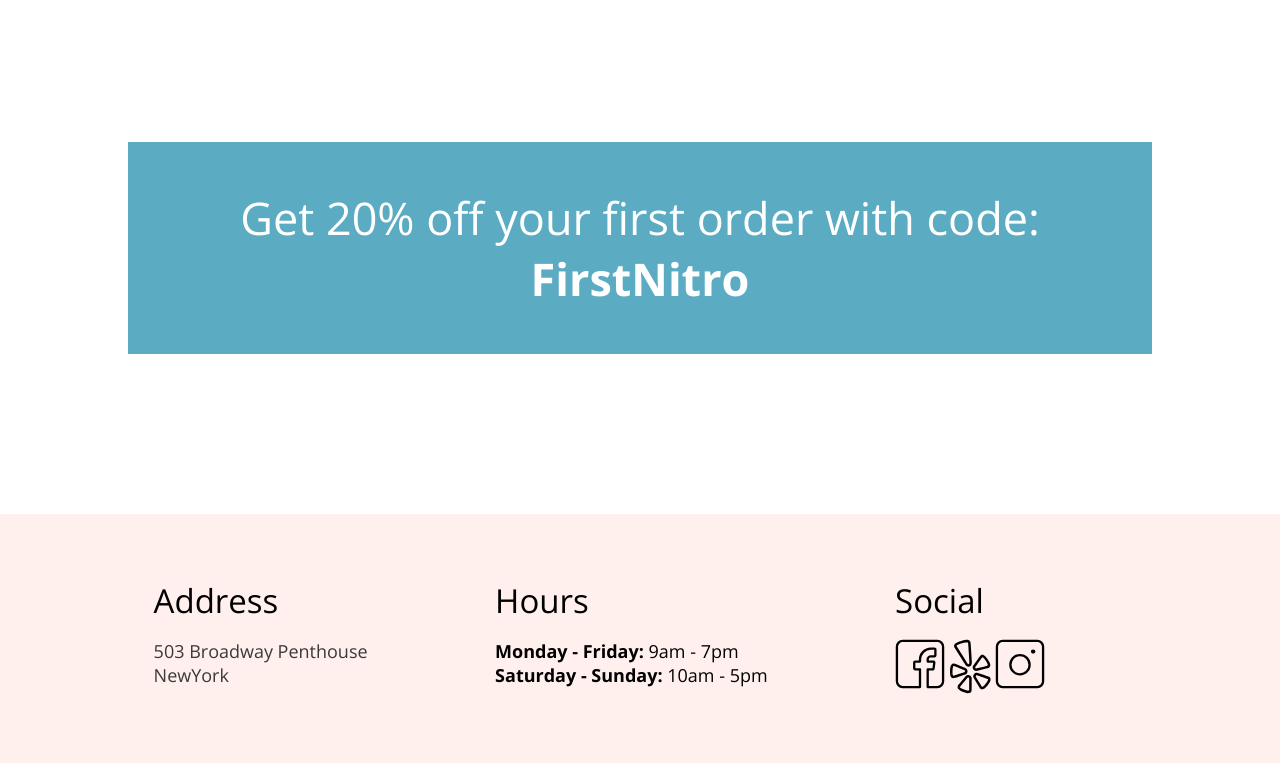
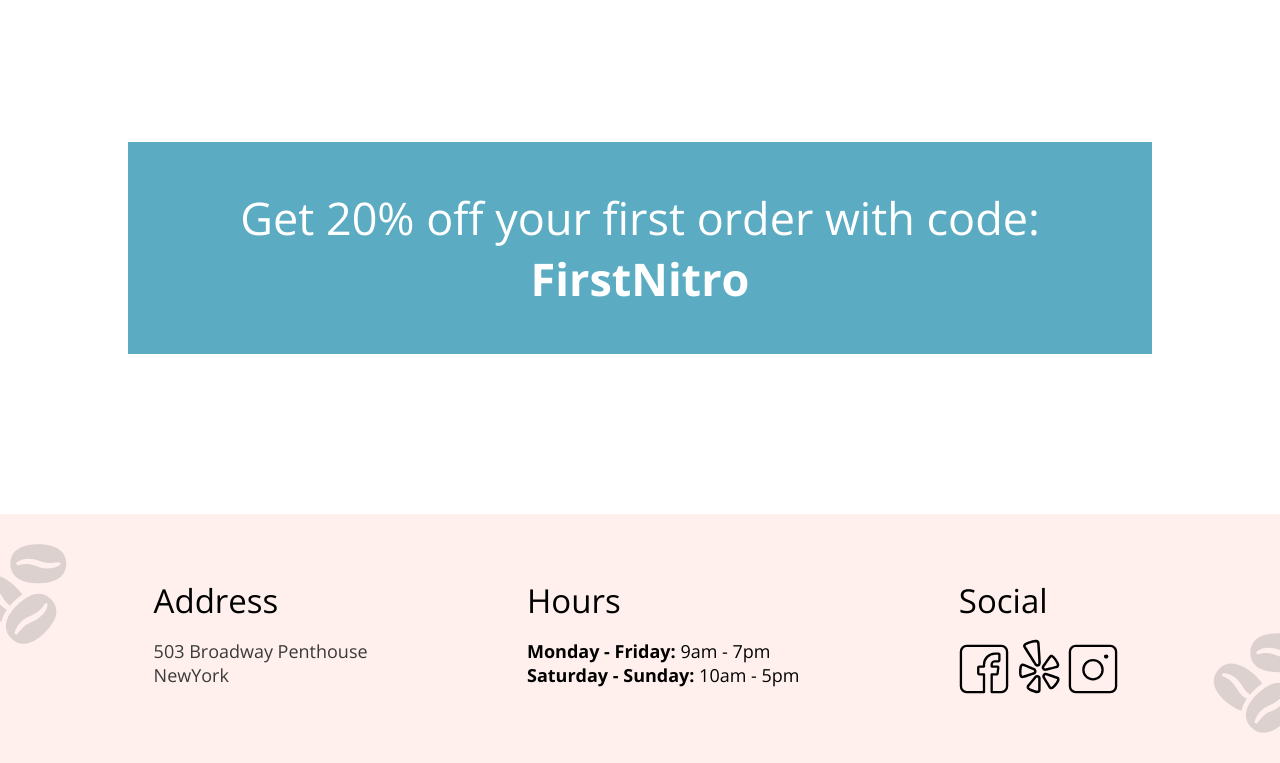
Before and after one commit to evan-csj/Coffee-Shop-Brainstation, a plain HTML site: page index.html in a window 1280 px wide. Shown: the part 2758-3521 px from the top of the page. Drawn offline with nearby package versions, Linux system fonts and the light colour scheme.

Commit message:
coffee bean on footer

```diff
--- a/css/landing.scss
+++ b/css/landing.scss
@@ -106,15 +106,14 @@
             height: 360px;
             z-index: -1;
             top: 300px;
-            transition: rotate $td, transform $td;
+            transition: transform $td;
         }
 
         &:hover {
             box-shadow: 0 5px 5px -1px rgba(0,0,0,0.5), 0 10px 15px -1px rgba(0,0,0,0.25);
             transform: translateY(-5px);
             div {
-                rotate: -30deg;
-                transform: translateY(34px);
+                transform: skew(0, -35deg);
             }
 
             h3 {
@@ -126,7 +125,7 @@
             }
 
             .price {
-                rotate: -30deg;
+                rotate: -35deg;
             }
         }
     }
--- a/css/partials/_global.scss
+++ b/css/partials/_global.scss
@@ -6,7 +6,7 @@ $graphite: #393939;
 $primary: $graphite;
 $secondary: white;
 $highlight: $nitro-blue;
-$td: 300ms;
+$td: 150ms;
 
 * {
     margin: 0;
@@ -50,6 +50,12 @@ a {
 .icon {
     min-width: 50px;
     max-width: 120px;
+}
+
+.background-icon {
+    width: 120px;
+    opacity: 0.25;
+    padding: 20px;
 }
 
 .product-img {
@@ -164,11 +170,13 @@ a {
 }
 
 footer {
+    position: relative;
+    overflow: hidden;
     background-color: $nitro-pink;
     display: flex;
     justify-content: flex-start;
     flex-wrap: wrap;
-    column-gap: 12%;
+    column-gap: 15%;
     row-gap: 30px;
     padding: 5% 5vw 5% 12vw;
 
@@ -196,6 +204,17 @@ footer {
             flex-wrap: nowrap;
         }
     }
+
+    .footer-top-left {
+        position: absolute;
+        top: 0;
+        left: -60px;
+    }
+    .footer-bottom-right {
+        position: absolute;
+        bottom: 0;
+        right: -60px;
+    }
 }
 
 @keyframes rotate {
--- a/index.html
+++ b/index.html
@@ -144,6 +144,8 @@
                 </a>
             </div>
         </section>
+        <img src="./assets/logos/coffee-beans-logo-and-footer.svg" alt="coffee beans logo" class="background-icon footer-top-left">
+        <img src="./assets/logos/coffee-beans-logo-and-footer.svg" alt="coffee beans logo" class="background-icon footer-bottom-right">
     </footer>
     <script>
         function copyText() {
```
Also changed, not shown: css/landing.css, css/menu.css.
